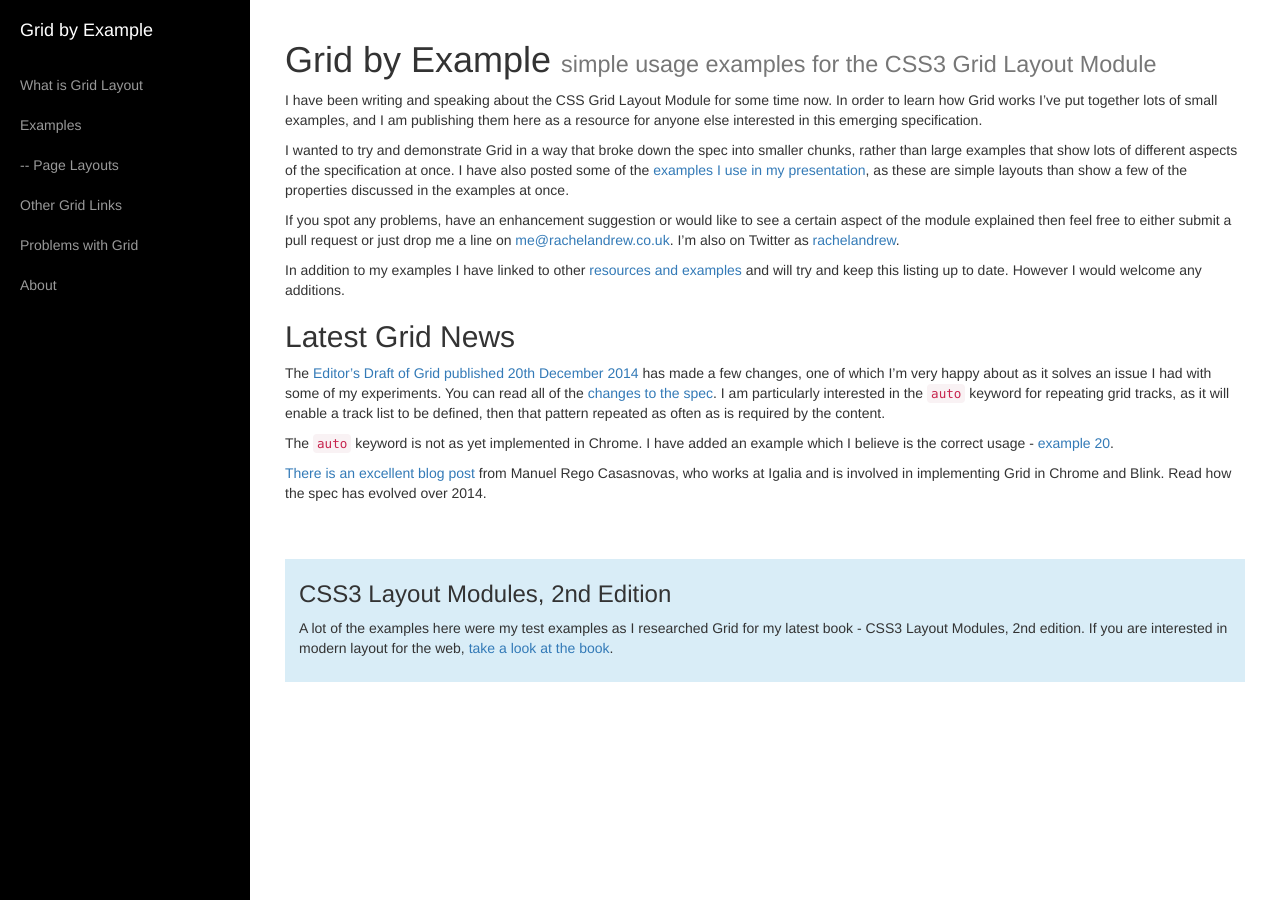
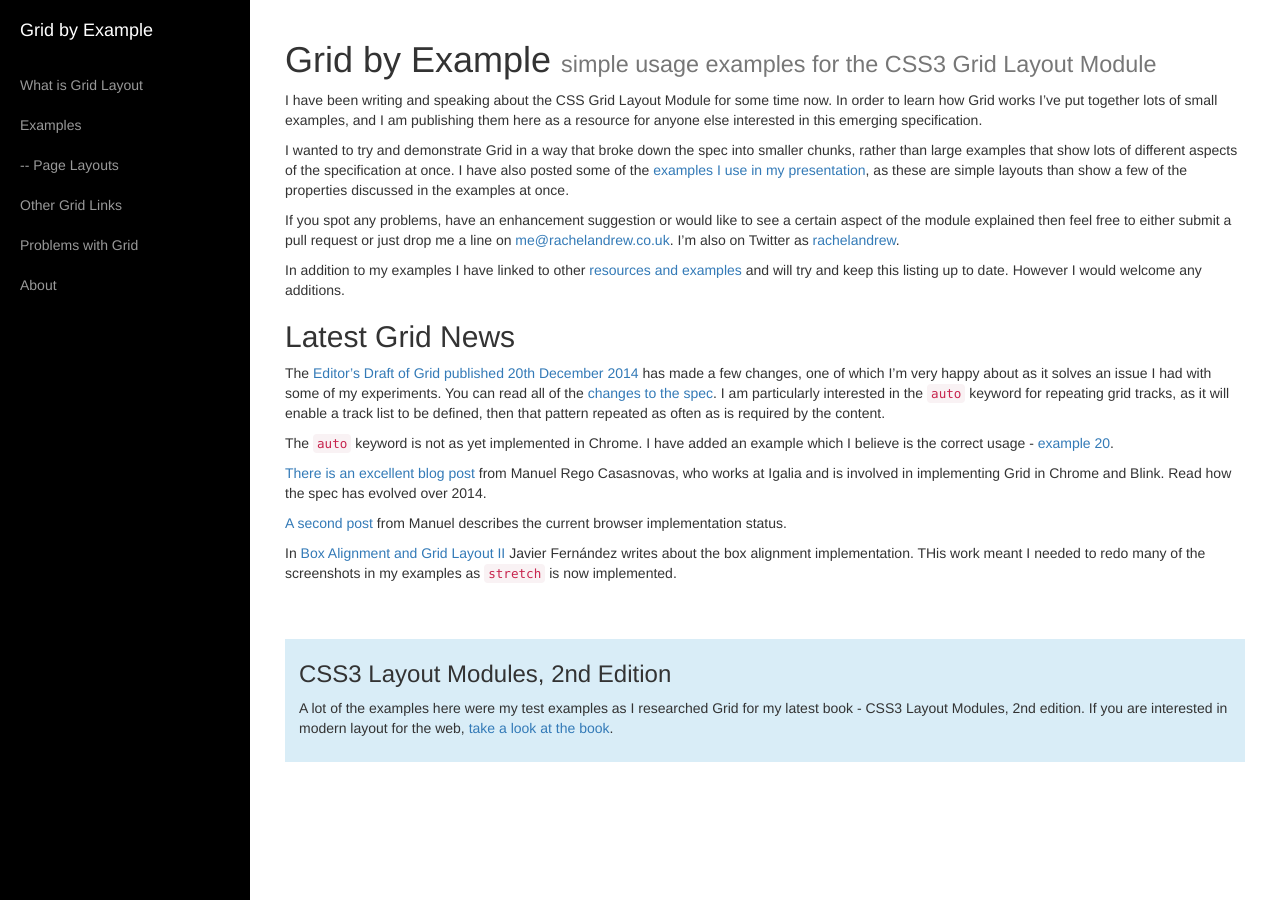
Before and after one commit to rachelandrew/grid-by-example, a Jekyll site: the page built from index.md, in a window 1280 px wide. Built offline with Jekyll 4.4.1, drawn with Linux system fonts in a browser that asks for light colours; nearby versions of some CDN libraries; library files that are not in the unit come from our copies.

Commit message:
Updating images to match current Chrome implementation and adding some links

```diff
--- a/index.md
+++ b/index.md
@@ -20,6 +20,10 @@ The `auto` keyword is not as yet implemented in Chrome. I have added an example
 
 [There is an excellent blog post](http://blogs.igalia.com/mrego/2014/12/30/css-grid-layout-2014-recap-specification-evolution/) from Manuel Rego Casasnovas, who works at Igalia and is involved in implementing Grid in Chrome and Blink. Read how the spec has evolved over 2014.
 
+[A second post](http://blogs.igalia.com/mrego/2015/01/08/css-grid-layout-2014-recap-implementation-status/) from Manuel describes the current browser implementation status.
+
+In [Box Alignment and Grid Layout II](http://blogs.igalia.com/jfernandez/2015/01/12/box-alignment-and-grid-layout-ii/) Javier Fernández writes about the box alignment implementation. THis work meant I needed to redo many of the screenshots in my examples as `stretch` is now implemented.
+
 <div class="bg-info book">
 	<h3>CSS3 Layout Modules, 2nd Edition</h3>
 	<p>A lot of the examples here were my test examples as I researched Grid for my latest book - CSS3 Layout Modules, 2nd edition. If you are interested in modern layout for the web, <a href="http://rachelandrew.co.uk/books/css3-layout-modules/">take a look at the book</a>.</p>
```
Also changed, not shown: examples/index.md (+1 -1 lines), examples/images/example10.png, examples/images/example12.png, examples/images/example13-2.png, examples/images/example13.png, examples/images/example16.png, examples/images/example18.png, examples/images/example5.png, examples/images/example6.png, examples/images/example7.png.
